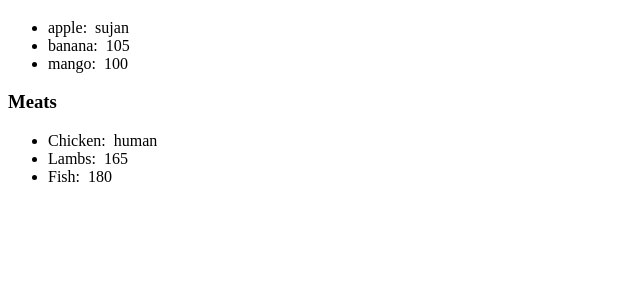
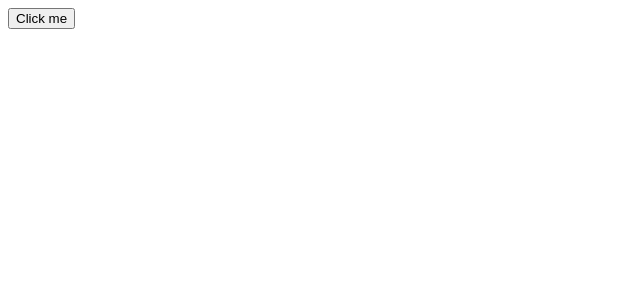
Before and after one commit to akasuju/React, a React (Vite) app in the folder vite-project/: page / in a window 1280 px wide. Shown: the top 300 px of the page, without its empty margins (0-640 px from the left). Built offline with nearby package versions, Linux system fonts and the light colour scheme.

Commit message:
feat: implement Button component and update App to use it

```diff
--- a/vite-project/src/App.jsx
+++ b/vite-project/src/App.jsx
@@ -1,27 +1,27 @@
 // import UserGreetings from "./UserGreetings";
-import List from './list'
+// import List from './list'
+import Button from "./Button";
 
 function App() {
-  const fruits = [
-    { id: 1, name: "apple", calories: "sujan" },
-    { id: 2, name: "banana", calories: 105 },
-    { id: 3, name: "mango", calories: 100 },
-  ];
-    const meats = [
-    { id: 4, name: "Chicken", calories: "human" },
-    { id: 5, name: "Lambs", calories: 165 },
-    { id: 6, name: "Fish", calories: 180 },
-  ];
-  return (
-    <>
-    {fruits.length>0&&
-    <List items={fruits} />}
-    <List items={meats} category="Meats"/>
-     {/* <UserGreetings /> */}
-    </>
-  );
+  // const fruits = [
+  //   { id: 1, name: "apple", calories: "AsminMuji" },
+  //   { id: 2, name: "banana", calories: 89 },
+  //   { id: 3, name: "mango", calories: 100 },
+  // ];
+  //   const meats = [
+  //   { id: 4, name: "Chicken", calories: 239 },
+  //   { id: 5, name: "Lambs", calories: 165 },
+  //   { id: 6, name: "Fish", calories: 180 },
+  // ];
+  // return (
+  //   <>
+  //   {fruits.length>0&&
+  //   <List items={fruits} />}
+  //   <List items={meats} category="Meats"/>
+  //    {/* <UserGreetings /> */}
+  //   </>
+  // );
+  return (<Button />);
 }
 
-
-
 export default App;
--- /dev/null
+++ b/vite-project/src/Button.jsx
@@ -0,0 +1,23 @@
+function Button(){
+// let count =0;
+//     const handleClick=(name)=>{
+//          if(count<3){
+// count++;
+// console.log(`${name} You thouched me ${count} times`)
+//          }
+// else
+// {
+//     console.log(`${name} stop touching me`)
+// }
+//     }
+    //const handleClick2=(name)=> console.log(`${name} Stop touching me`);
+
+
+const handleClick =(e)=>e.target.textContent="Ouch";
+
+    return(
+
+<button onDoubleClick={(e)=>handleClick(e)}>Click me</button>
+    )
+}
+export default Button;
```
Also changed, not shown: vite-project/src/List.jsx (+9 -7 lines).
